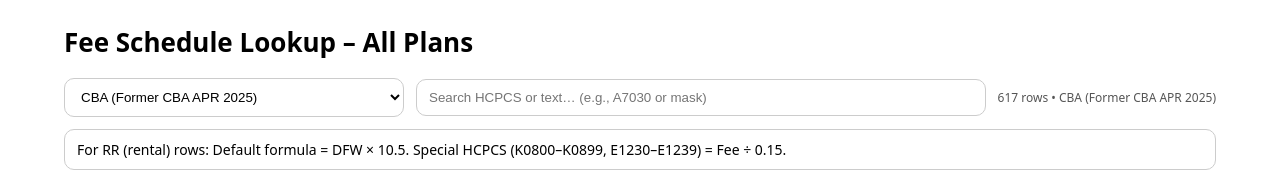
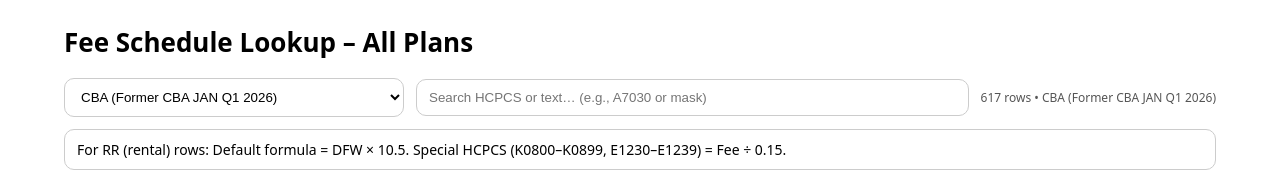
Before and after one commit to AER2436/hcpcs, a plain HTML site: page insurance_index.html in a window 1280 px wide. Shown: the top 171 px of the page. Drawn offline with Linux system fonts and the light colour scheme.

Commit message:
Update insurer names and URLs for 2026

```diff
--- a/insurance_index.html
+++ b/insurance_index.html
@@ -77,13 +77,13 @@
   <script>
 // ===== CONFIG: url, columns, headers, note, computed =====
 const INSURERS = {
-  'CBA (Former CBA APR 2025)': {
+  'CBA (Former CBA JAN Q1 2026)': {
     url: 'https://raw.githubusercontent.com/AER2436/hcpcs/refs/heads/main/formerCBA.csv',
     note: 'For RR (rental) rows: Default formula = DFW × 10.5. Special HCPCS (K0800–K0899, E1230–E1239) = Fee ÷ 0.15.',
     computed: [ { header: 'Full Payment (RR)', fn: 'full_rr_cba' } ],
   },
 
-  'Rural & Non CBA (custom view)': {
+  'Rural & Non CBA Q1 2026 (custom view)': {
     url: 'https://raw.githubusercontent.com/AER2436/hcpcs/main/DMEPOS.csv',
     note: 'For RR (rental) rows: Default formulas = TX (NR) × 10.5 and TX (R) × 10.5. Special HCPCS (K0800–K0899, E1230–E1239) = Fee ÷ 0.15.',
     computed: [
```
